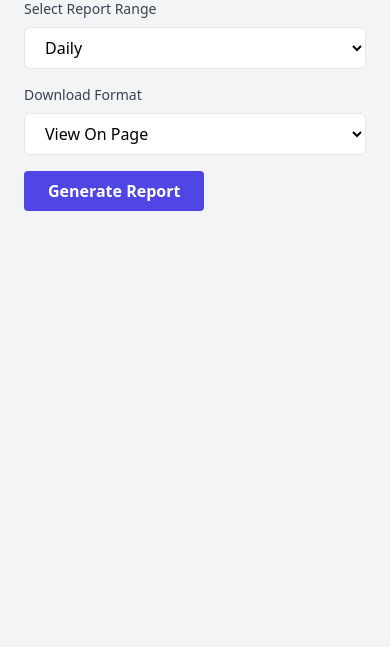
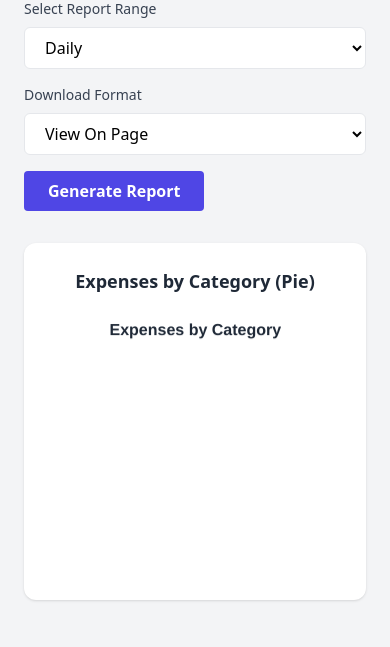
Before and after one commit to ShobhitTyagiiii/ETS, a Django app: page /reports/ in a window 390 px wide. Shown: the part 197-844 px from the top of the page. Run offline with Django 4.2, Linux system fonts and the light colour scheme; a user stored in the database is signed in; data comes from the database, SQL or seed files in the repository; data that the repository does not hold is empty; some libraries are stand-ins or nearby versions.

Commit message:
Updated reports page: removed bar chart, retained pie chart only; adjusted dashboard chart sizes; integrated navbar and sidebar into edit page

```diff
--- a/Tracker/templates/reports.html
+++ b/Tracker/templates/reports.html
@@ -8,6 +8,9 @@
 
   <!-- ✅ Tailwind CSS CDN -->
   <script src="https://cdn.tailwindcss.com"></script>
+
+  <!-- ✅ Chart.js CDN -->
+  <script src="https://cdn.jsdelivr.net/npm/chart.js"></script>
 </head>
 <body class="bg-gray-100 min-h-screen font-sans">
 
@@ -86,7 +89,58 @@
           Generate Report
         </button>
       </form>
+
+      <!-- Only Pie Chart (Bar Chart Removed) -->
+      <div class="bg-white p-6 rounded-xl shadow flex justify-center items-center">
+        <div class="w-[90%] md:w-[85%]">
+          <h3 class="text-lg font-semibold text-gray-800 mb-4 text-center">Expenses by Category (Pie)</h3>
+          <canvas id="categoryChart" height="300"></canvas>
+        </div>
+      </div>
     </main>
   </div>
+
+  <!-- ✅ Pie Chart Script Only -->
+  <script>
+    document.addEventListener('DOMContentLoaded', function () {
+      const range = document.getElementById("rangeSelect").value;
+
+      fetch(`/api/reports-chart-data/?range=${range}`)
+        .then(res => res.json())
+        .then(data => {
+          const pieCtx = document.getElementById("categoryChart").getContext("2d");
+          new Chart(pieCtx, {
+            type: "pie",
+            data: {
+              labels: data.category_labels,
+              datasets: [{
+                label: "Expenses",
+                data: data.category_totals,
+                backgroundColor: [
+                  "#4F46E5", "#10B981", "#F59E0B", "#EF4444", "#6366F1",
+                  "#EC4899", "#3B82F6", "#8B5CF6", "#14B8A6", "#F97316"
+                ]
+              }]
+            },
+            options: {
+              responsive: true,
+              plugins: {
+                legend: {
+                  position: "bottom",
+                  labels: { color: "#1f2937" }
+                },
+                title: {
+                  display: true,
+                  text: "Expenses by Category",
+                  color: "#1f2937",
+                  font: { size: 16 }
+                }
+              }
+            }
+          });
+        })
+        .catch(err => console.error("Chart load error:", err));
+    });
+  </script>
 </body>
 </html>
```
